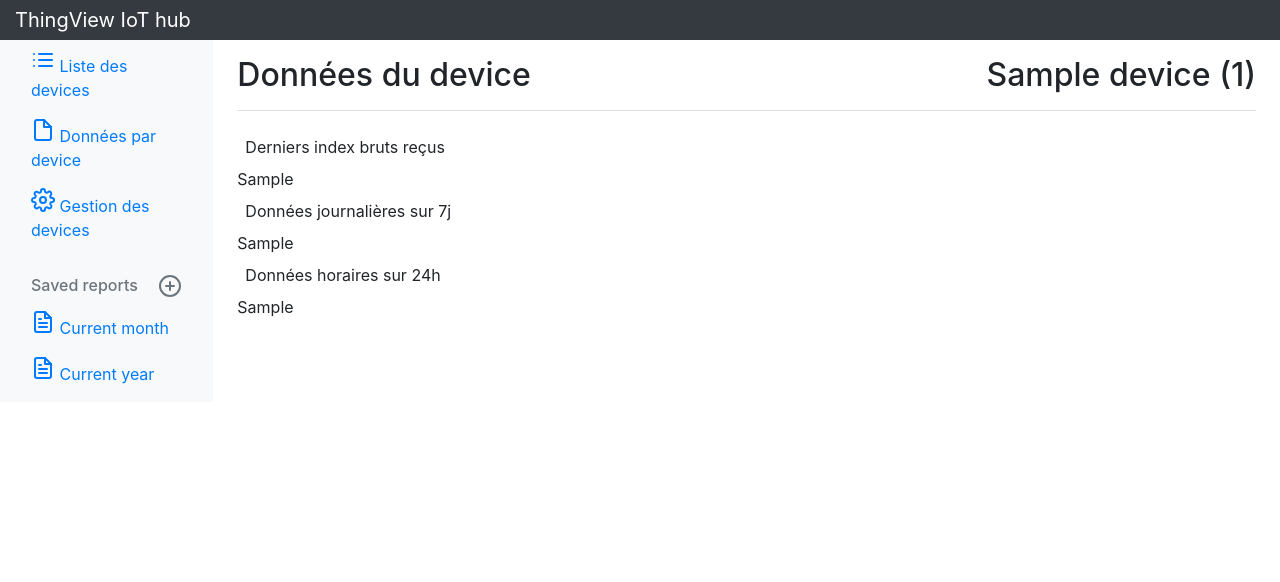
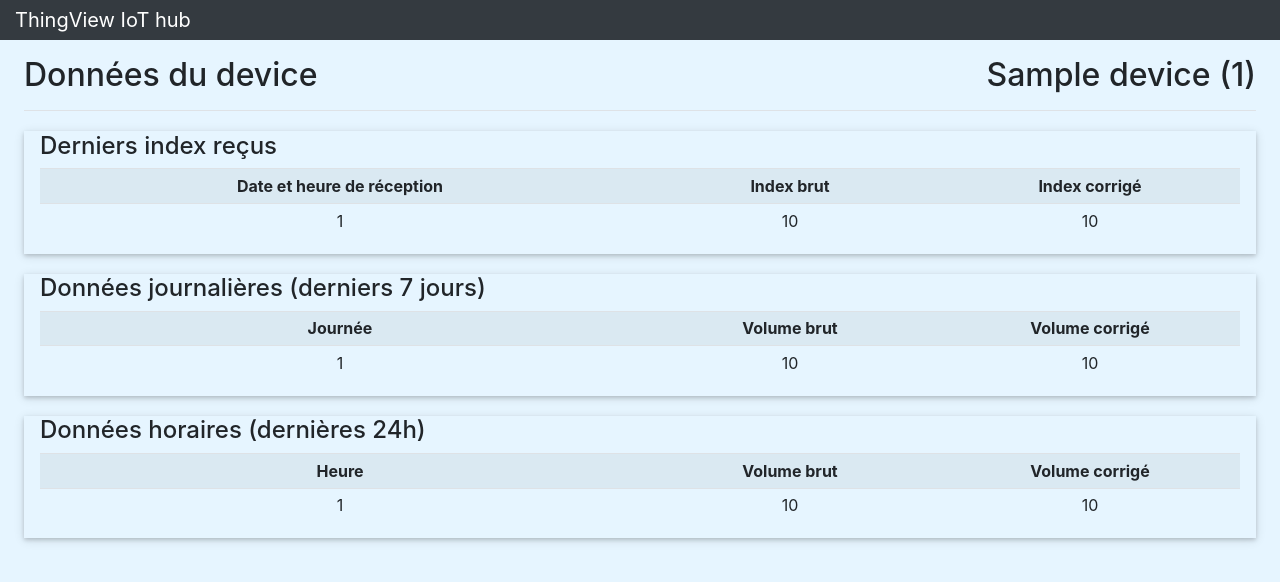
Before and after one commit to sourceperl/iot.things.srv, a Flask app: template flask_web_service/templates/things/tx_pulse.html in a window 1280 px wide. Shown: the top 582 px of the page. Run offline with Flask 2, Linux system fonts and the light colour scheme; the template is opened without the code that fills it: most values are stand-ins (such as "Sample title", 1, 10 or a date in 2020); some libraries are stand-ins or nearby versions.

Commit message:
update ThingView

```diff
--- a/flask_web_service/app.py
+++ b/flask_web_service/app.py
@@ -4,7 +4,7 @@
 import datetime
 import os
 from functools import wraps
-from flask import Flask, make_response, redirect, request, render_template, url_for, Response
+from flask import Flask, make_response, redirect, request, render_template, url_for, Response, g
 from pymongo import MongoClient
 import pandas as pd
 import numpy as np
@@ -27,26 +27,32 @@ class localFlask(Flask):
 
 
 # some functions
-def check_auth(username, password):
-    """This function is called to check if a username /
-    password combination is valid.
-    """
-    return username == 'admin' and password == 'secret'
+def get_user_lvl(username, password):
+    # get user access level (0: no auth, 1-3:valid)
+    u_info = db.users.find_one({'$query': {'user': username, 'pwd': password}})
+    if u_info:
+        return u_info['level']
+    else:
+        return 0
 
 def authenticate():
-    """Sends a 401 response that enables basic auth"""
-    return Response(
-    'Could not verify your access level for that URL.\n'
-    'You have to login with proper credentials', 401,
-    {'WWW-Authenticate': 'Basic realm="Login Required"'})
+    return Response('You have to login with proper credentials', 401, {'WWW-Authenticate': 'Basic realm="Login Required"'})
 
 def requires_auth(f):
     @wraps(f)
     def decorated(*args, **kwargs):
+        # check auth (if exist)
         auth = request.authorization
-        if not auth or not check_auth(auth.username, auth.password):
+        if auth:
+            g.user_lvl = get_user_lvl(auth.username, auth.password)
+        else:
+            g.user_lvl = 0
+        # check user level (0: no auth, 1-3:valid)
+        if g.user_lvl in [1,2,3] :
+            g.is_admin = g.user_lvl == 3
+            return f(*args, **kwargs)
+        else:
             return authenticate()
-        return f(*args, **kwargs)
     return decorated
 
 def datetimefilter(dt, fmt='%Y-%m-%d %H:%M:%S'):
@@ -63,6 +69,10 @@ app.jinja_env.filters['datetimefilter'] = datetimefilter
 @requires_auth
 def root():
     return redirect(url_for('devices'))
+
+@app.route('/logout')
+def logout():
+    return Response('things to do here')
 
 @app.route('/devices')
 @requires_auth
@@ -100,5 +110,7 @@ if __name__ == '__main__':
                 filename = os.path.join(dirname, filename)
                 if os.path.isfile(filename):
                     extra_files.append(filename)
+    # define SSL
+    ssl_ctx = ('ssl.cert', 'ssl.key')
     # start flask with auto-reload
-    app.run(host='0.0.0.0', port=8080, extra_files=extra_files, debug=True)
+    app.run(host='0.0.0.0', port=8080, ssl_context=ssl_ctx, extra_files=extra_files, debug=True)
--- a/flask_web_service/templates/base.html
+++ b/flask_web_service/templates/base.html
@@ -8,62 +8,23 @@
     <title>ThingView</title>
     <link rel="shortcut icon" type="image/x-icon" href="/static/img/favicon.ico">
     <link href="/static/css/bootstrap.min.css" rel="stylesheet">
+    <style>
+    .blue-background {
+      background: #e6f5ff;
+    }
+    .values-box {
+      padding:0.01em 16px; margin:20px 0; box-shadow:0 2px 4px 0 rgba(0,0,0,0.16),0 2px 10px 0 rgba(0,0,0,0.12)!important
+    }
+    </style>
   </head>
 
-  <body>
+  <body class="blue-background">
     <nav class="navbar navbar-dark sticky-top bg-dark flex-md-nowrap p-0">
-      <a class="navbar-brand col-sm-3 col-md-2 mr-0" href="#">ThingView IoT hub</a>
+      <a class="navbar-brand col-sm-3 col-md-2 mr-0" href="/">ThingView IoT hub</a>
     </nav>
 
-    <div class="container-fluid">
-      <div class="row">
-        <nav class="col-md-2 d-none d-md-block bg-light sidebar">
-          <div class="sidebar-sticky">
-            <ul class="nav flex-column">
-              <li class="nav-item">
-                <a class="nav-link active" href="/devices">
-                  <span data-feather="list"></span>
-                  Liste des devices <span class="sr-only">(current)</span>
-                </a>
-              </li>
-              <li class="nav-item">
-                <a class="nav-link" href="#">
-                  <span data-feather="file"></span>
-                  Données par device
-                </a>
-              </li>
-              <li class="nav-item">
-                <a class="nav-link" href="#">
-                  <span data-feather="settings"></span>
-                  Gestion des devices
-                </a>
-              </li>
-            </ul>
-
-            <h6 class="sidebar-heading d-flex justify-content-between align-items-center px-3 mt-4 mb-1 text-muted">
-              <span>Saved reports</span>
-              <a class="d-flex align-items-center text-muted" href="#">
-                <span data-feather="plus-circle"></span>
-              </a>
-            </h6>
-            <ul class="nav flex-column mb-2">
-              <li class="nav-item">
-                <a class="nav-link" href="#">
-                  <span data-feather="file-text"></span>
-                  Current month
-                </a>
-              </li>
-              <li class="nav-item">
-                <a class="nav-link" href="#">
-                  <span data-feather="file-text"></span>
-                  Current year
-                </a>
-              </li>
-            </ul>
-          </div>
-        </nav>
-            {% block content %}Content{% endblock %}
-      </div>
+    <div class="pt-3 px-4">
+      {% block content %}Content{% endblock %}
     </div>
 
     <!-- Placed at the end of the document so the pages load faster -->
--- a/flask_web_service/templates/things/tx_pulse.html
+++ b/flask_web_service/templates/things/tx_pulse.html
@@ -1,28 +1,68 @@
 {% extends "base.html" %}
 
 {% block content %}
-<main role="main" class="col-md-9 ml-sm-auto col-lg-10 pt-3 px-4">
 <div class="d-flex justify-content-between flex-wrap flex-md-nowrap align-items-center pb-2 mb-3 border-bottom">
   <div class="h2">Données du device</div>
   <div class="h2 flex-row-reverse">{{ device.name }} ({{ device.device_id }})</div>
 </div>
-  <div class="d-flex">
-    <div class="p-2">Derniers index bruts reçus</div>
+
+<div class="values-box">
+  <h4>Derniers index reçus</h4>
+  <div class="table-responsive">
+    <table class="table table-striped table-sm text-center">
+      <tr>
+        <th width="50%">Date et heure de réception</th>
+        <th width="25%">Index brut</th>
+        <th width="25%">Index corrigé</th>
+      </tr>
+      {% for index, item in df_raw.iterrows() %}
+      <tr>
+        <td>{{ index }}</td>
+        <td>{{ item.vm | int }}</td>
+        <td>{{ item.vc | int }}</td>
+      </tr>
+      {% endfor %}
+    </table>
   </div>
+</div>
+
+<div class="values-box">
+  <h4>Données journalières (derniers 7 jours)</h4>
   <div class="table-responsive">
-    {{ df_raw.to_html(classes="table table-striped table-sm text-center") | safe}}
+    <table class="table table-striped table-sm text-center">
+      <tr>
+        <th width="50%">Journée</th>
+        <th width="25%">Volume brut</th>
+        <th width="25%">Volume corrigé</th>
+      </tr>
+      {% for index, item in df_j.iterrows() %}
+      <tr>
+        <td>{{ index }}</td>
+        <td>{{ item.vm | int }}</td>
+        <td>{{ item.vc | int }}</td>
+      </tr>
+      {% endfor %}
+      </table>
   </div>
-  <div class="d-flex">
-    <div class="p-2">Données journalières sur 7j</div>
 </div>
+
+<div class="values-box">
+  <h4>Données horaires (dernières 24h)</h4>
   <div class="table-responsive">
-    {{ df_j.to_html(classes="table table-striped table-sm text-center") | safe}}
+    <table class="table table-striped table-sm text-center">
+      <tr>
+        <th width="50%">Heure</th>
+        <th width="25%">Volume brut</th>
+        <th width="25%">Volume corrigé</th>
+      </tr>
+      {% for index, item in df_h.iterrows() %}
+      <tr>
+        <td>{{ index }}</td>
+        <td>{{ item.vm | int }}</td>
+        <td>{{ item.vc | int }}</td>
+      </tr>
+      {% endfor %}
+      </table>
   </div>
-  <div class="d-flex">
-    <div class="p-2">Données horaires sur 24h</div>
 </div>
-  <div class="table-responsive">
-    {{ df_h.to_html(classes="table table-striped table-sm text-center") | safe}}
-  </div>
-</main>
 {% endblock %}
```
Also changed, not shown: flask_web_service/templates/devices.html (+7 -3 lines). Lines whose indentation alone changed are shown as unchanged.
